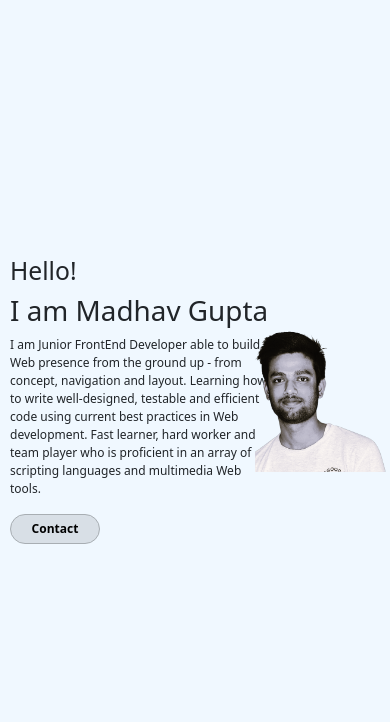
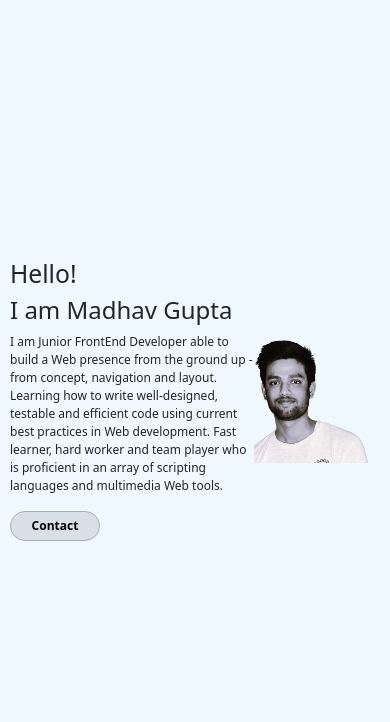
Before and after one commit to madhavgupta07/Madhav_Portfolio, a plain HTML site: page index.html in a window 390 px wide. Shown: the part 122-844 px from the top of the page. Drawn offline with nearby package versions, Linux system fonts and the light colour scheme.

Commit message:
second commit

```diff
--- a/style.css
+++ b/style.css
@@ -220,18 +220,20 @@ table tr {
     width: 100vw;
     font-size: 12px;
   }
-  .introduction,
-  .profile-pic2 {
-    width: 70%;
+  .introduction{
+    width: 65%;
     padding-left: 10px;
+  }
+  .introduction h1{
+    font-size: 1.5rem;
   }
   .profile-pic {
     justify-content: center;
-    width: 30%;
+    width: 35%;
     padding-right: 10px;
   }
   .img1 {
-    width: 143px;
+    width: 125px;
   }
 
   .resume {
@@ -241,15 +243,9 @@ table tr {
   .profile-pic2 {
     display: none;
   }
-  .img2 {
-    width: 143px;
-    box-shadow: -2px 0px 6px 6px rgba(173, 216, 230, 1);
-    -webkit-box-shadow: -2px 0px 6px 6px rgba(173, 216, 230, 1);
-    -moz-box-shadow: -2px 0px 6px 6px rgba(173, 216, 230, 1);
-  }
   .reume-details {
     padding-right: 25px;
-    width: 80%;
+    width: 90%;
     font-size: 16px;
   }
   .skills-container {
```
